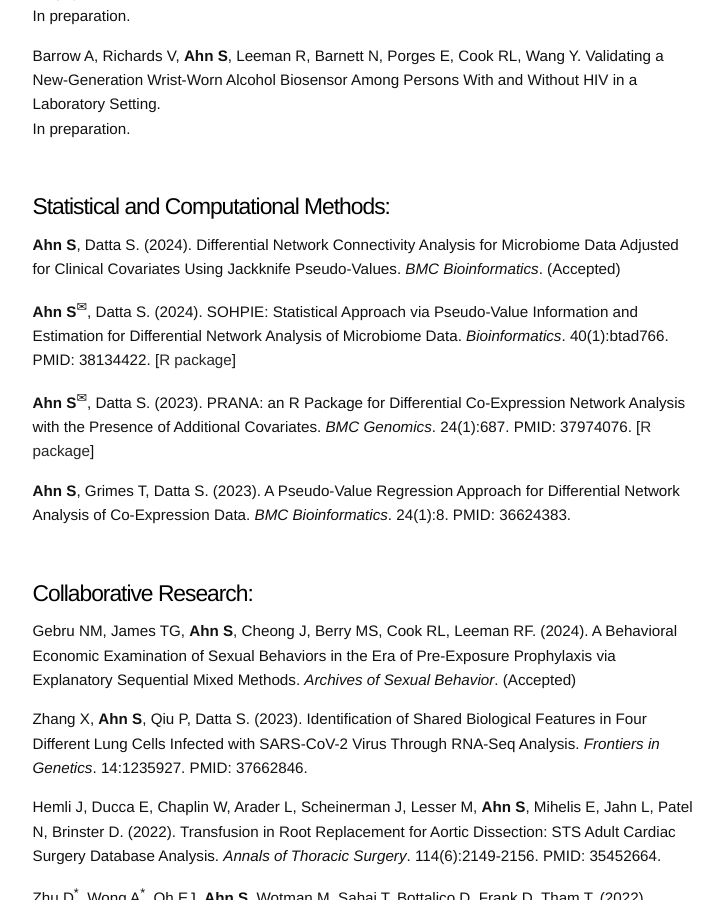
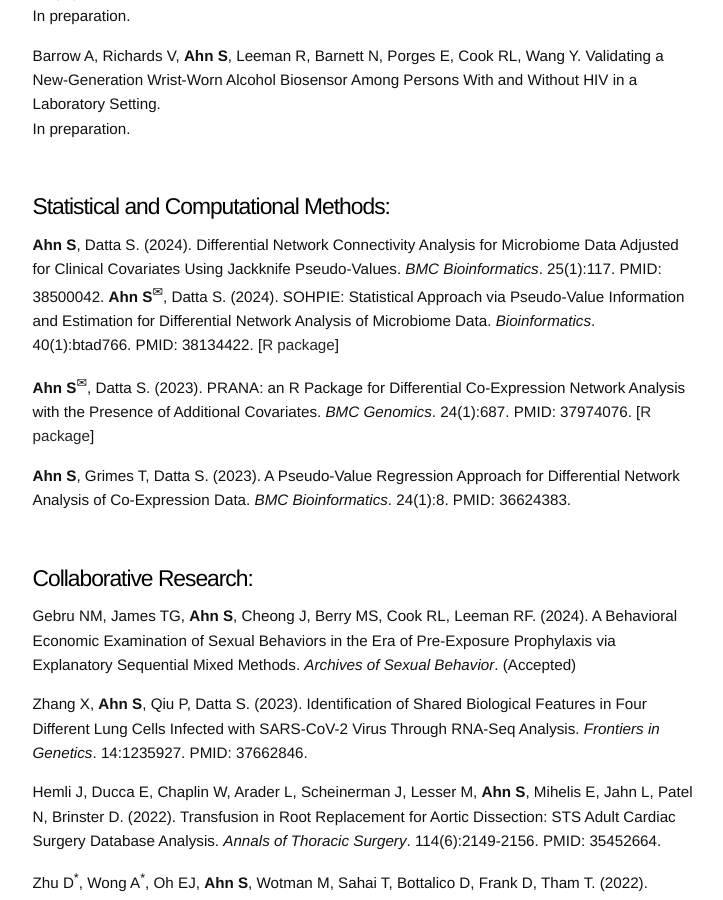
Before and after one commit to sjahnn/sjahnn.github.io, a Jekyll site: the page built from research.md, in a window 1280 px wide and 900 px high, scrolled down 816 px. Shown: the whole window, without its empty margins (275-998 px from the left). Built offline with Jekyll 4.4.1, drawn with Linux system fonts in a browser that asks for light colours.

Commit message:
Update research.md

```diff
--- a/research.md
+++ b/research.md
@@ -33,8 +33,7 @@ In preparation.
 
 
 # Statistical and Computational Methods:
-**Ahn S**, Datta S. (2024). Differential Network Connectivity Analysis for Microbiome Data Adjusted for Clinical Covariates Using Jackknife Pseudo-Values. *BMC Bioinformatics*. (Accepted)
-
+**Ahn S**, Datta S. (2024). Differential Network Connectivity Analysis for Microbiome Data Adjusted for Clinical Covariates Using Jackknife Pseudo-Values. *BMC Bioinformatics*. 25(1):117. PMID: 38500042.
 **Ahn S**<sup><span>&#9993;</span></sup>, Datta S. (2024). SOHPIE: Statistical Approach via Pseudo-Value Information and Estimation for Differential Network Analysis of Microbiome Data. *Bioinformatics*. 40(1):btad766. PMID: 38134422.
 [[R package](https://cran.r-project.org/web/packages/SOHPIE/index.html)]
 
```
